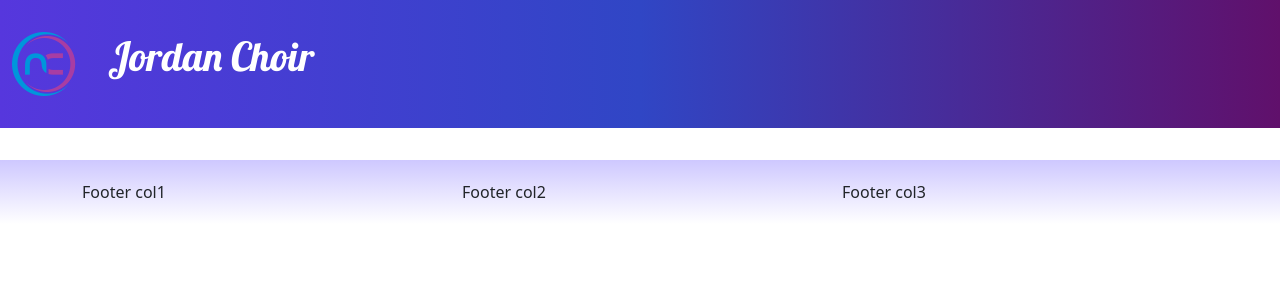
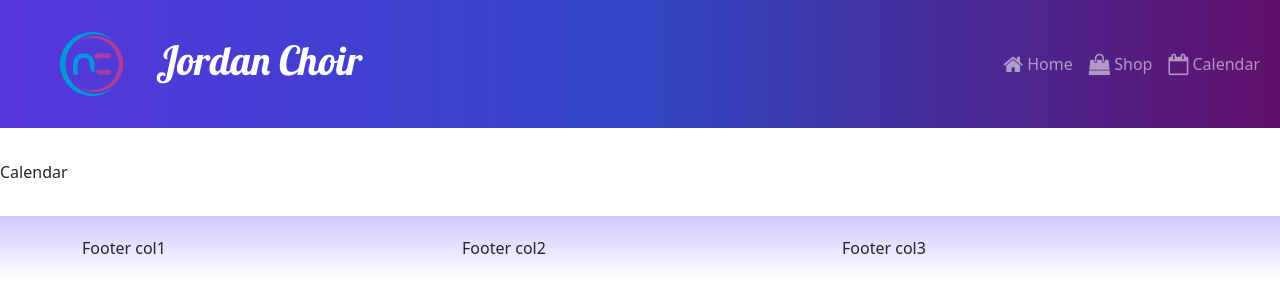
Before and after one commit to ferife/jordan-choir-website, a React (Create React App) app: page /calendar in a window 1280 px wide. Shown: the top 304 px of the page. Built offline with nearby package versions, Linux system fonts and the light colour scheme.

Commit message:
Routes and Fix GH Pages

```diff
--- a/src/App.js
+++ b/src/App.js
@@ -5,14 +5,17 @@ import Footer from './components/Footer';
 // import PicCarousel from './features/carousel/PicCarousel';
 import { Route, Routes } from 'react-router';
 import HomePage from './pages/HomePage';
+import ShopPage from './pages/ShopPage';
+import CalendarPage from './pages/CalendarPage';
 
 function App() {
     return (
         <div className="App">
             <Header />
             <Routes>
-                <Route path='/' element={<HomePage />} />
-                {/* <Route path='/' */}
+                <Route path='' element={<HomePage />} /> {/* For routes to work in GH pages, the "root" route path has to be '' instead of '/' */}
+                <Route path='/shop' element={<ShopPage />} />
+                <Route path='/calendar' element={<CalendarPage />} />
             </Routes>
             {/* I'm ready for workshop */}
             <Footer />
--- a/src/components/Header.js
+++ b/src/components/Header.js
@@ -1,13 +1,36 @@
-import { Navbar, NavbarBrand } from "reactstrap";
+import { Collapse, Nav, NavItem, NavLink, Navbar, NavbarBrand, NavbarToggler } from "reactstrap";
 import NucampLogo from '../app/assets/img/logo.png';
+import { useState } from "react";
 
 const Header = () => {
+    const [menuOpen, setMenuOpen] = useState(false);
+
     return (
         <Navbar dark color='primary' sticky='top' expand='md'>
-            <NavbarBrand href='/'>
+            <NavbarBrand className="ms-5" href='/'>
                 <img src={NucampLogo} alt='nucamp logo' className="float-start" />
-                <h1>Jordan Choir</h1>
+                <h1 className="mt-1">Jordan Choir</h1>
             </NavbarBrand>
+            <NavbarToggler onClick={() => setMenuOpen(!menuOpen)} />
+            <Collapse navbar isOpen={menuOpen}>
+                <Nav className="ms-auto" navbar>
+                    <NavItem>
+                        <NavLink className="nav-link" to=''>
+                            <i className='fa fa-home fa-lg' /> Home
+                        </NavLink>
+                    </NavItem>
+                    <NavItem>
+                        <NavLink className="nav-link" to='/shop'>
+                            <i className='fa fa-shopping-bag fa-lg' /> Shop
+                        </NavLink>
+                    </NavItem>
+                    <NavItem>
+                        <NavLink className="nav-link" to='/calendar'>
+                            <i className='fa fa-calendar-o fa-lg' /> Calendar
+                        </NavLink>
+                    </NavItem>
+                </Nav>
+            </Collapse>
         </Navbar>
     );
 };
--- a/src/features/carousel/PicCarousel.js
+++ b/src/features/carousel/PicCarousel.js
@@ -71,7 +71,7 @@ function Example(props) {
     });
 
     return (
-        <div>
+        <>
             <style>
                 {`.custom-tag {
                     max-width: 100%;
@@ -97,7 +97,7 @@ function Example(props) {
                     onClickHandler={next}
                 />
             </Carousel>
-        </div>
+        </>
     );
 }
 
--- a/src/index.js
+++ b/src/index.js
@@ -18,7 +18,7 @@ const root = createRoot(container);
 root.render(
     <React.StrictMode>
         <Provider store={store}>
-            <BrowserRouter>
+            <BrowserRouter basename={`/${process.env.PUBLIC_URL}`}> {/* The specific basename given here ensures that BrowserRouter works on GitHub Pages */}
                 <App />
             </BrowserRouter>
         </Provider>
--- /dev/null
+++ b/src/pages/CalendarPage.js
@@ -0,0 +1,10 @@
+const CalendarPage = () => {
+    // TODO: Calendar Page
+    return (
+        <>
+        Calendar
+        </>
+    );
+};
+
+export default CalendarPage;
--- a/src/pages/HomePage.js
+++ b/src/pages/HomePage.js
@@ -1,11 +1,10 @@
-
 import PicCarousel from '../features/carousel/PicCarousel';
 
 const HomePage = () => {
     return (
-        <div>
+        <>
             <PicCarousel/>
-        </div>
+        </>
     );
 };
 
--- /dev/null
+++ b/src/pages/ShopPage.js
@@ -0,0 +1,10 @@
+const ShopPage = () => {
+    // TODO: Shop Page
+    return (
+        <>
+        Shop
+        </>
+    );
+};
+
+export default ShopPage;
```
